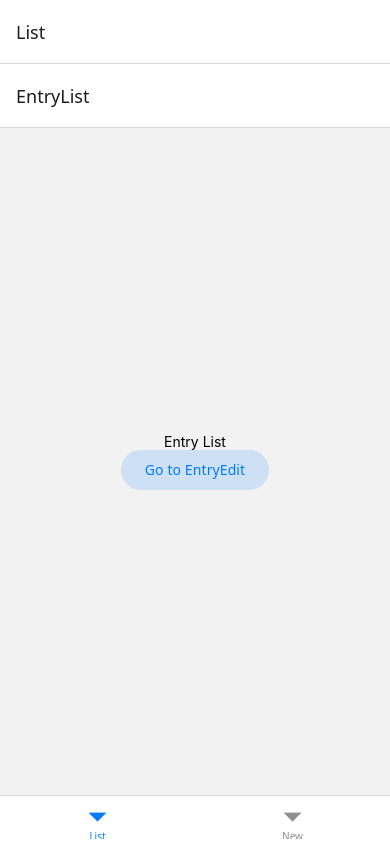
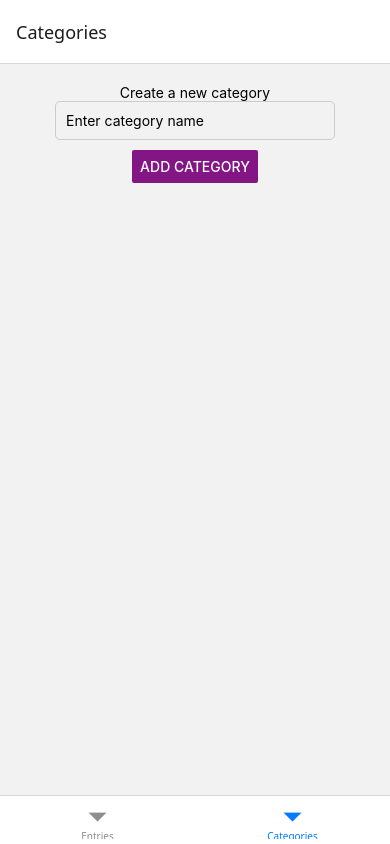
Before and after one commit to kamarini09/finance_manager, a React Native app: screen /Categories in a window 390 px wide. Built offline with nearby package versions, Linux system fonts and the light colour scheme; no server answers.

Commit message:
start changing

```diff
--- a/category/categoryService.ts
+++ b/category/categoryService.ts
@@ -1,4 +1,4 @@
-const API_URL = "http://169.254.218.5:3000/categories";
+const API_URL = "http://10.59.130.49:3000/categories";
 
 // fetch all categories
 export const fetchCategories = async () => {
--- a/navigation/TabNavigation.tsx
+++ b/navigation/TabNavigation.tsx
@@ -2,10 +2,11 @@ import React from "react";
 import { createBottomTabNavigator } from "@react-navigation/bottom-tabs";
 import StackNavigator from "./StackNavigation";
 import NewScreen from "../screens/NewScreen";
+import Category from "../category/Category";
 
 export type HomeTabParamList = {
-  List: undefined;
-  New: undefined;
+  Entries: undefined;
+  Categories: undefined;
 };
 
 const Tab = createBottomTabNavigator<HomeTabParamList>();
@@ -13,8 +14,8 @@ const Tab = createBottomTabNavigator<HomeTabParamList>();
 export default function TabNavigator() {
   return (
     <Tab.Navigator>
-      <Tab.Screen name="List" component={StackNavigator} />
-      <Tab.Screen name="New" component={NewScreen} />
+      <Tab.Screen name="Entries" component={StackNavigator} />
+      <Tab.Screen name="Categories" component={Category} />
     </Tab.Navigator>
   );
 }
```
Also changed, not shown: category/CategoryList.tsx (added).
